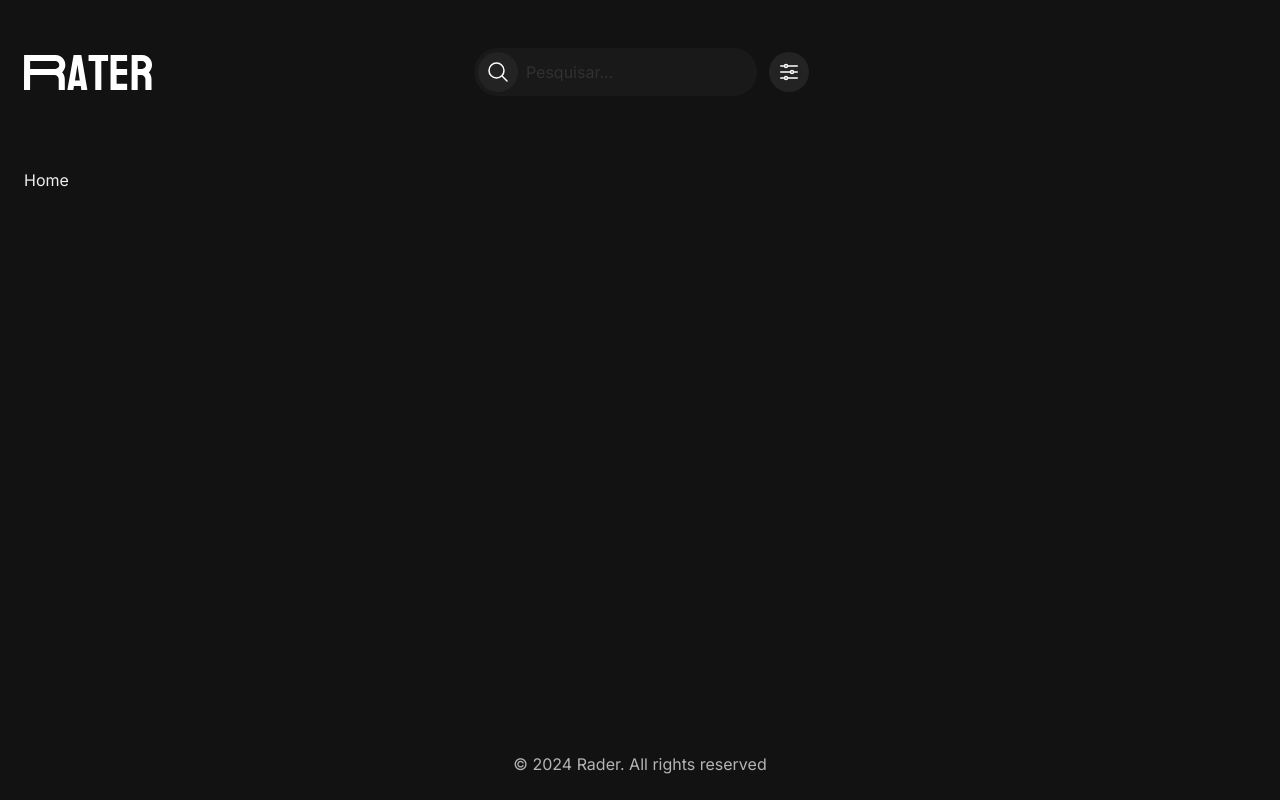
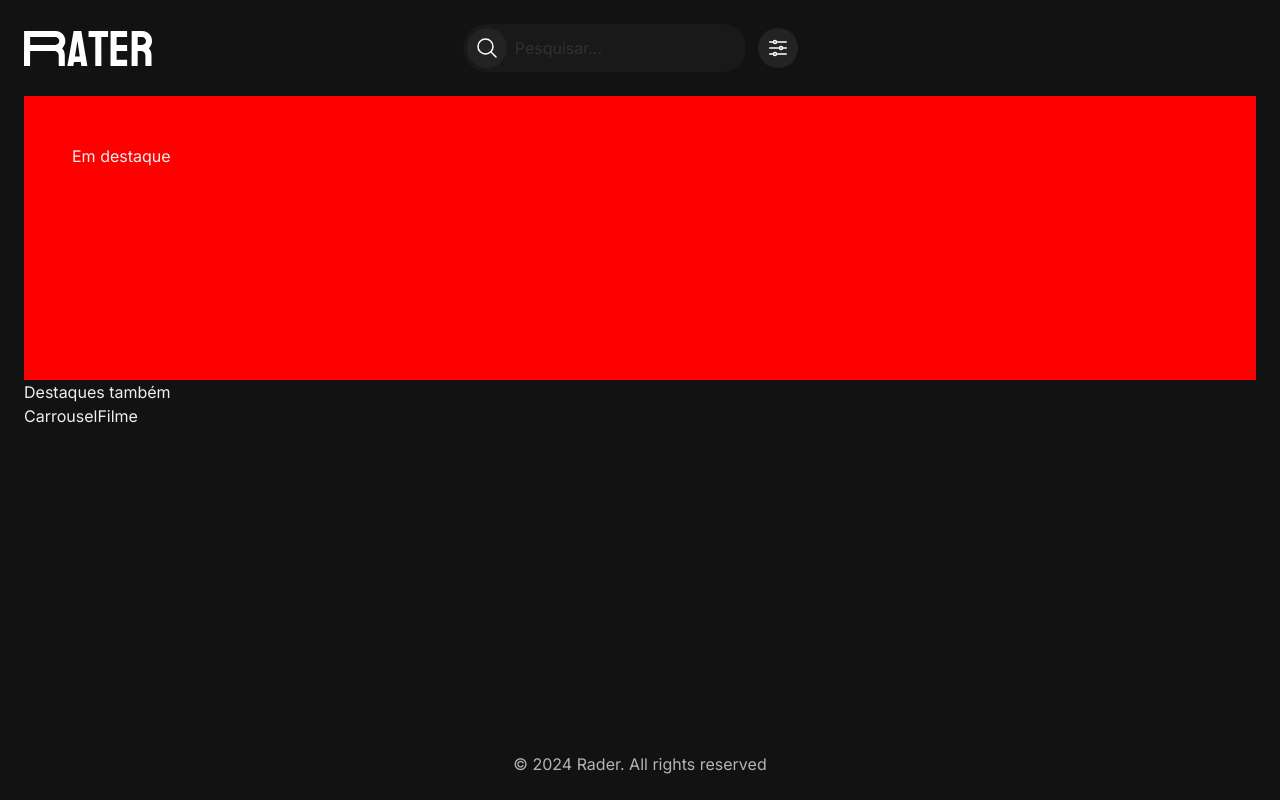
Before and after one commit to matheusgrodrigues/rater-app, a React (Create React App) app: page / in a window 1280 px wide. Built offline with nearby package versions, Linux system fonts and the light colour scheme.

Commit message:
Criando testes e posicionando elementos

```diff
--- a/src/app/Home/index.tsx
+++ b/src/app/Home/index.tsx
@@ -1,5 +1,27 @@
+import styled from 'styled-components';
+
+import CardFilmeDestaque from '../../components/organisms/CardFilmeDestaque';
+import CarrouselFilme from '../../components/organisms/CarrouselFilme';
+
+const SectionDestaques = styled.div``;
+
+const Destaque = styled.div``;
+
+const DestaquesTambem = styled.div``;
+
 function Home() {
-    return <main>Home</main>;
+    return (
+        <SectionDestaques data-testid="section-destaques">
+            <Destaque data-testid="home-destaque">
+                <CardFilmeDestaque data-testid="card-filme-destaque" />
+            </Destaque>
+
+            <DestaquesTambem data-testid="home-destaques-tambem">
+                <h1>Destaques também</h1>
+                <CarrouselFilme data-testid="carrousel-destaques-tambem" />
+            </DestaquesTambem>
+        </SectionDestaques>
+    );
 }
 
 export default Home;
--- a/src/app/layout.tsx
+++ b/src/app/layout.tsx
@@ -17,6 +17,8 @@ const LayoutChildContainer = styled.main`
     display: flex;
 
     ${({ theme }) => theme.utils.container()};
+
+    padding-top: 0 !important;
 `;
 
 interface RootLayoutProps {
--- /dev/null
+++ b/src/components/atoms/Badge.tsx
@@ -0,0 +1,12 @@
+import React from 'react';
+import styled from 'styled-components';
+
+const BadgeStyled = styled.div``;
+
+interface BadgeProps extends React.DetailedHTMLProps<React.HTMLAttributes<HTMLDivElement>, HTMLDivElement> {
+    children: React.ReactNode;
+}
+
+export default function Badge({ children, ...props }: BadgeProps) {
+    return <BadgeStyled {...props}>{children}</BadgeStyled>;
+}
--- /dev/null
+++ b/src/components/organisms/CardFilmeDestaque.tsx
@@ -0,0 +1,25 @@
+import styled from 'styled-components';
+
+import Badge from '../atoms/Badge';
+
+const CardFilmeDestaqueStyled = styled.div`
+    width: 100%;
+    min-height: ${({ theme }) => theme.utils.pxToRem(284)};
+    max-height: ${({ theme }) => theme.utils.pxToRem(826)};
+    padding: ${({ theme }) => theme.ref.padding['12']};
+
+    ${({ theme }) => theme.utils.screen('md', `padding: ${theme.ref.padding['48']};`)}
+
+    background: red;
+`;
+
+interface CardFilmeDestaqueProps
+    extends React.DetailedHTMLProps<React.HTMLAttributes<HTMLDivElement>, HTMLDivElement> {}
+
+export default function CardFilmeDestaque({ ...props }: CardFilmeDestaqueProps) {
+    return (
+        <CardFilmeDestaqueStyled {...props}>
+            <Badge data-testid="card-filme-destaque-badge">Em destaque</Badge>
+        </CardFilmeDestaqueStyled>
+    );
+}
--- /dev/null
+++ b/src/components/organisms/CarrouselFilme.tsx
@@ -0,0 +1,5 @@
+interface CarrouselFilmeProps extends React.DetailedHTMLProps<React.HTMLAttributes<HTMLDivElement>, HTMLDivElement> {}
+
+export default function CarrouselFilme({ ...props }: CarrouselFilmeProps) {
+    return <div {...props}>CarrouselFilme</div>;
+}
--- a/src/components/organisms/Header.tsx
+++ b/src/components/organisms/Header.tsx
@@ -7,8 +7,18 @@ import { Link } from 'react-router-dom';
 
 const HeaderStyled = styled.header`
     background-color: ${({ theme }) => theme.ref.colors['secondary-background-1']};
-    padding: ${({ theme }) => theme.ref.padding['24']} 0;
     width: 100%;
+    padding-top: ${({ theme }) => theme.ref.padding['24']};
+    padding-bottom: ${({ theme }) => theme.ref.padding['16']};
+
+    ${({ theme }) =>
+        theme.utils.screen(
+            'md',
+            `
+       max-height: ${theme.utils.pxToRem(96)};
+       padding: 0;
+        `
+        )}
 `;
 
 const HeaderStyledContainer = styled.div`
@@ -49,7 +59,7 @@ const FormContainer = styled.div`
     justify-content: center;
     flex-grow: 1;
 
-    ${({ theme }) => theme.utils.screen('md', `padding-right: ${theme.utils.pxToRem(343 / 2.3)}`)};
+    ${({ theme }) => theme.utils.screen('md', `padding-right: ${theme.utils.pxToRem(343 / 2)}`)};
 `;
 
 const Form = styled.form`
--- a/src/config/theme.ts
+++ b/src/config/theme.ts
@@ -43,8 +43,8 @@ const ref = {
         '12': '0.75rem',
         '16': '1rem',
         '22': '1.38rem',
+        '24': '1.5rem',
         '30': '1.88rem',
-        '24': '1.5rem',
         '43': '2.69rem',
         '48': '3rem',
         '61': '3.81rem',
@@ -53,7 +53,9 @@ const ref = {
         '4': '0.25rem',
         '8': '0.5rem',
         '12': '0.75rem',
+        '16': '1rem',
         '24': '1.5rem',
+        '48': '3rem',
     },
     colors: {
         white: '#FFFFFF',
```
Also changed, not shown: 2 other files (tests, documents, lock files or other folders).
